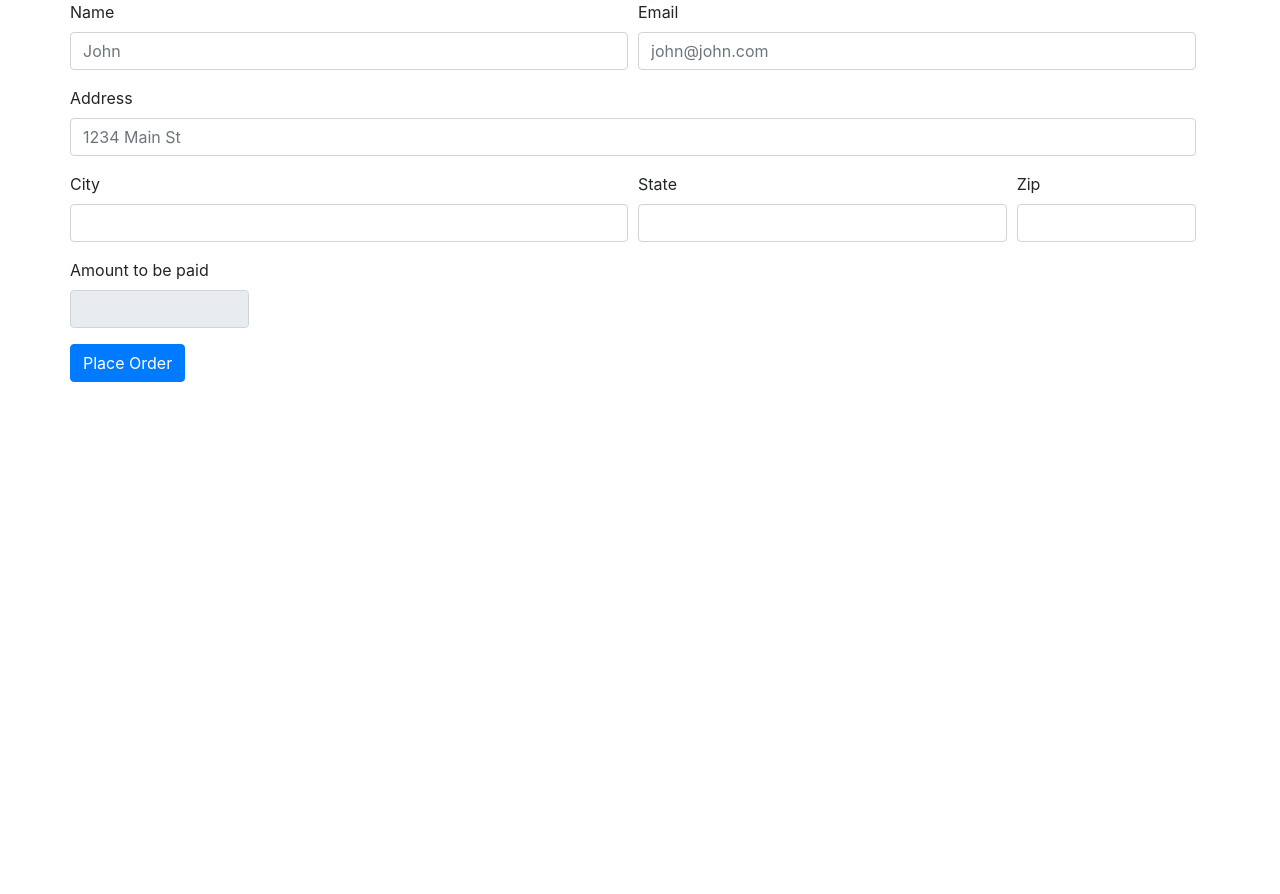
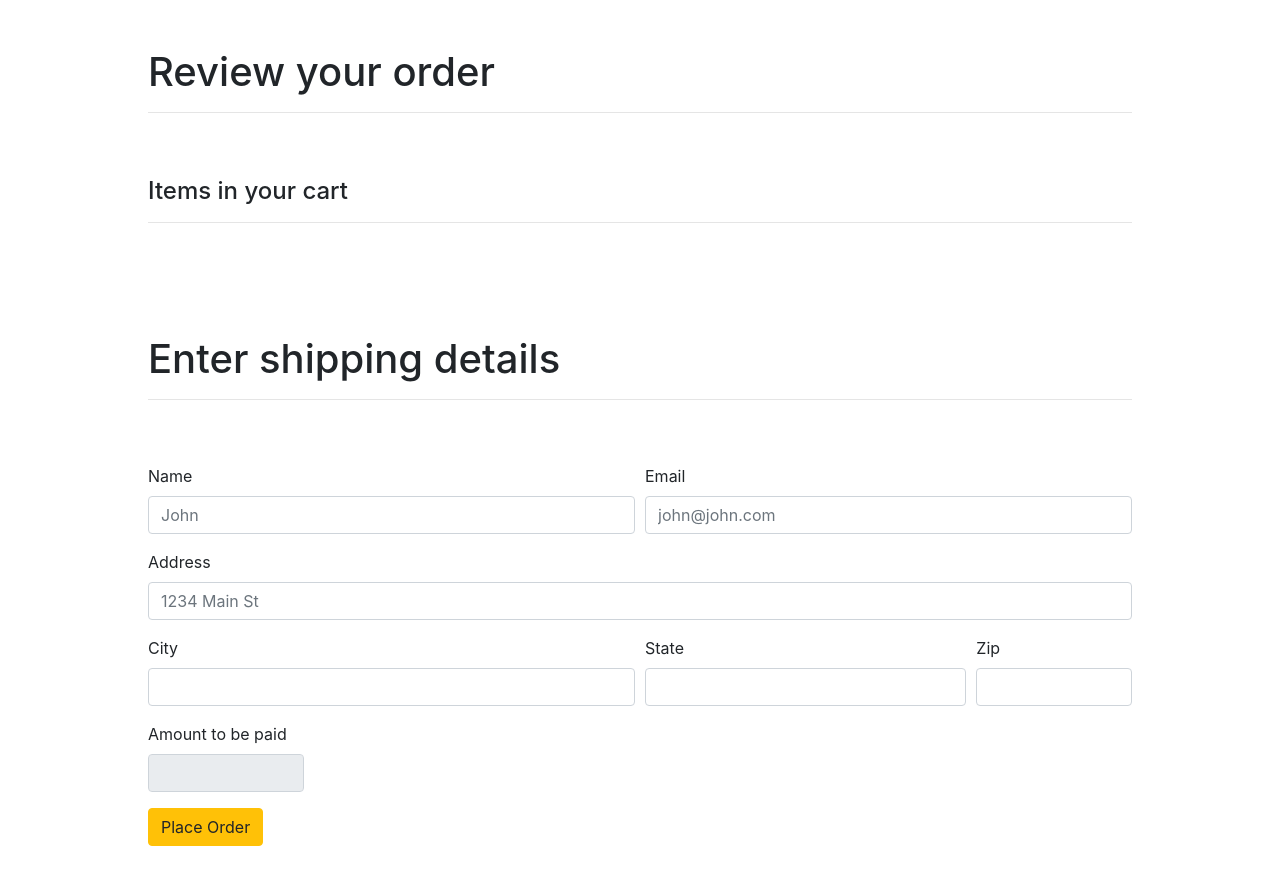
Before and after one commit to GadorPL/e_commerce, a Django app: page /checkout/ in a window 1280 px wide. Before the commit the page ends 382 px from the top, so only its background shows below. Run offline with Django 4.2, Linux system fonts and the light colour scheme.

Commit message:
improve styling

```diff
--- a/shop/templates/shop/checkout.html
+++ b/shop/templates/shop/checkout.html
@@ -11,54 +11,79 @@
 </head>
 <body>
     <div class="container">
-        <div class="row">
+    <div class="row m-5">
       <div class="col-md-12">
+        <h1>Review your order</h1>
+        <hr>
+      </div>
+    </div>
+    <div class="row m-5">
+      <div class="col-md-12">
+        <h4>Items in your cart</h4>
+        <hr>
+      </div>
+    </div>
+      <div class="row m-5">
+        <div class="col-md-12">
+
                     <ul class="list-group" id="item_list">
 
                     </ul>
             </div>
-            <div class="row">
+        </div>
+
+        <div class="row m-5">
       <div class="col-md-12">
-                    <form method="POST">
+        <h1>Enter shipping details</h1>
+        <hr>
+      </div>
+    </div>
+        <div class="row m-5">
+          <div class="col-md-12">
+              <form method="POST" >
                 {% csrf_token %}
                     <input type="hidden" id="items" name="items">
                   <div class="form-row">
                     <div class="form-group col-md-6">
                       <label for="inputEmail4">Name</label>
-                          <input id="name" name="name" type="text" class="form-control" placeholder="John">
+                      <input id="name" name="name" type="text" class="form-control" id="inputEmail4" placeholder="John">
                     </div>
                     <div class="form-group col-md-6">
                       <label for="inputPassword4">Email</label>
-                          <input id="email" name="email" type="text" class="form-control" placeholder="john@john.com">
+                      <input id="email" name="email" type="text" class="form-control" id="inputPassword4" placeholder="john@john.com">
                     </div>
                   </div>
                   <div class="form-group">
                     <label for="inputAddress">Address</label>
-                        <input id="address" name="address" type="text" class="form-control" placeholder="1234 Main St">
+                    <input id="address" name="address" type="text" class="form-control" id="inputAddress" placeholder="1234 Main St">
                   </div>
+
                   <div class="form-row">
                     <div class="form-group col-md-6">
                       <label for="inputCity">City</label>
-                          <input id="city" name="city" type="text" class="form-control">
+                      <input id="city" name="city" type="text" class="form-control" id="inputCity">
                     </div>
                     <div class="form-group col-md-4">
                       <label for="inputState">State</label>
-                          <input id="state" name="state" type="text" class="form-control">
+                      <input id="state" name="state" type="text" class="form-control" id="inputCity">
 
                     </div>
                     <div class="form-group col-md-2">
                       <label for="inputZip">Zip</label>
-                          <input id="zipcode" name="zipcode" type="text" class="form-control">
+                      <input id="zipcode" name="zipcode" type="text" class="form-control" id="inputZip">
                     </div>
                     <div class="form-group col-md-2">
                       <label for="inputZip">Amount to be paid</label>
-                          <input readonly="" id="total" name="zipcode" type="text" class="form-control">
+                      <input readonly="" type="text" class="form-control" id="total" name="total">
                     </div>
                   </div>
-                      <button type="submit" class="btn btn-primary">Place Order</button>
+
+
+                  <button type="submit" class="btn btn-warning">Place Order</button>
                 </form>
+
           </div>
-            </div>
+
         </div>
     </div>
 
```
Also changed, not shown: db.sqlite3. Lines whose indentation alone changed are shown as unchanged.
